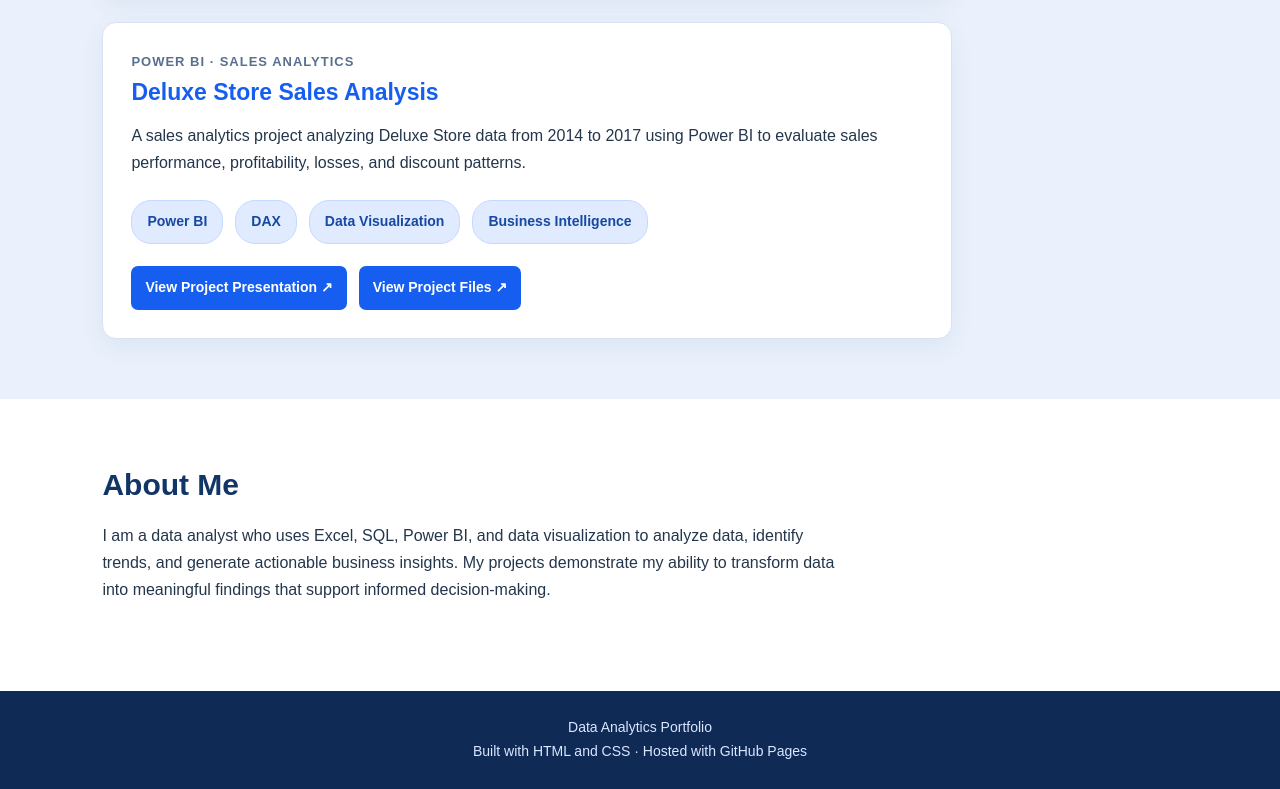
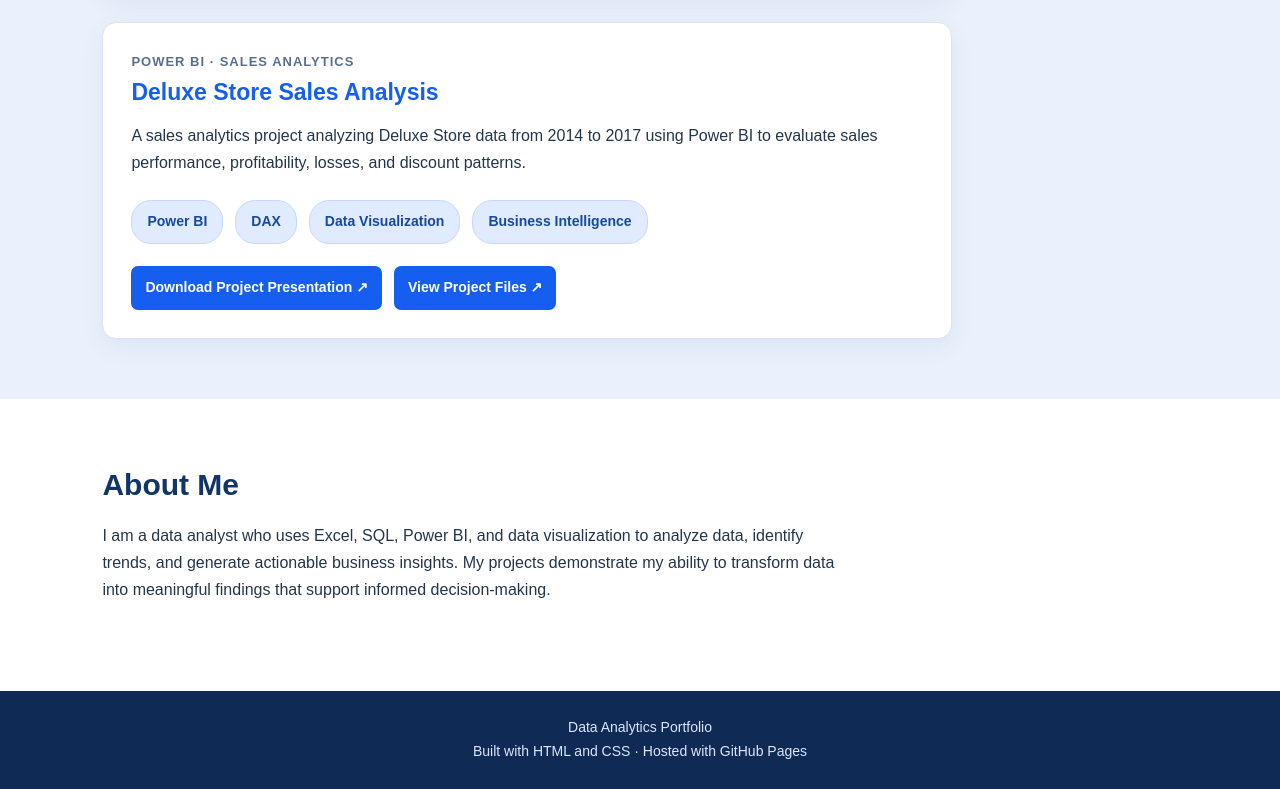
Before and after one commit to obisikemiracle/data-analytics-portfolio, a plain HTML site: page index.html in a window 1280 px wide. Shown: the part 1449-2238 px from the top of the page. Drawn offline with Linux system fonts and the light colour scheme.

Commit message:
Update index.html

```diff
--- a/index.html
+++ b/index.html
@@ -316,7 +316,7 @@
       </div>
 
       <div class="file-links">
-        <a href="Deluxe-Store-Capstone/Deluxe_Store_Presentation.pptx">View Project Presentation ↗</a>
+        <a href="Deluxe-Store-Capstone/Deluxe_Store_Presentation.pptx">Download Project Presentation ↗</a>
         <a href="https://github.com/obisikemiracle/data-analytics-portfolio/tree/main/Deluxe-Store-Capstone">View Project Files ↗</a>
       </div>
     </article>
```
